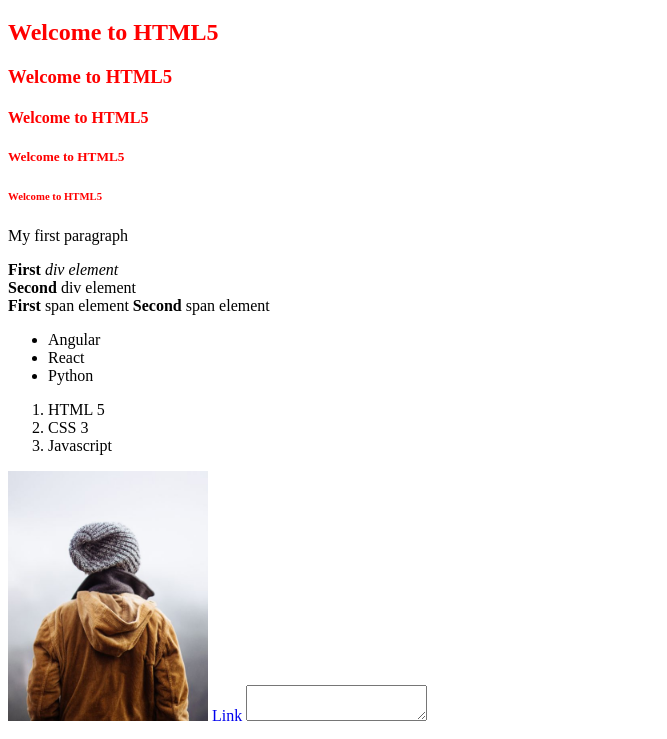
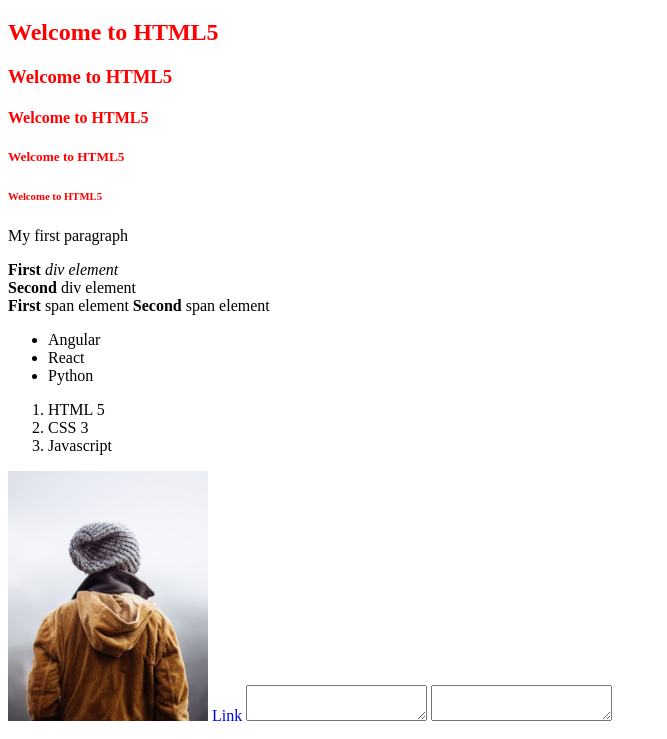
Before and after one commit to pygenicarc/HTML-CSS-Learning, a plain HTML site: page HTML-CSS-Learning/index.html in a window 1280 px wide. Shown: the part 61-800 px from the top of the page, without its empty margins (0-667 px from the left). Drawn offline with Linux system fonts and the light colour scheme.

Commit message:
repeated textarea

```diff
--- a/HTML-CSS-Learning/index.html
+++ b/HTML-CSS-Learning/index.html
@@ -38,5 +38,6 @@
         <img src="./img_girl.jpeg" alt="Image of a girl in a jacket" width="200px"  height = "250px" />
         <a style="text-decoration: none;" href="www.google.com" target="_blank"> Link </a>
     <textarea name="subbu" id=""></textarea>
+    <textarea name="subbu" id=""></textarea>
     </body>
     </html>
```
